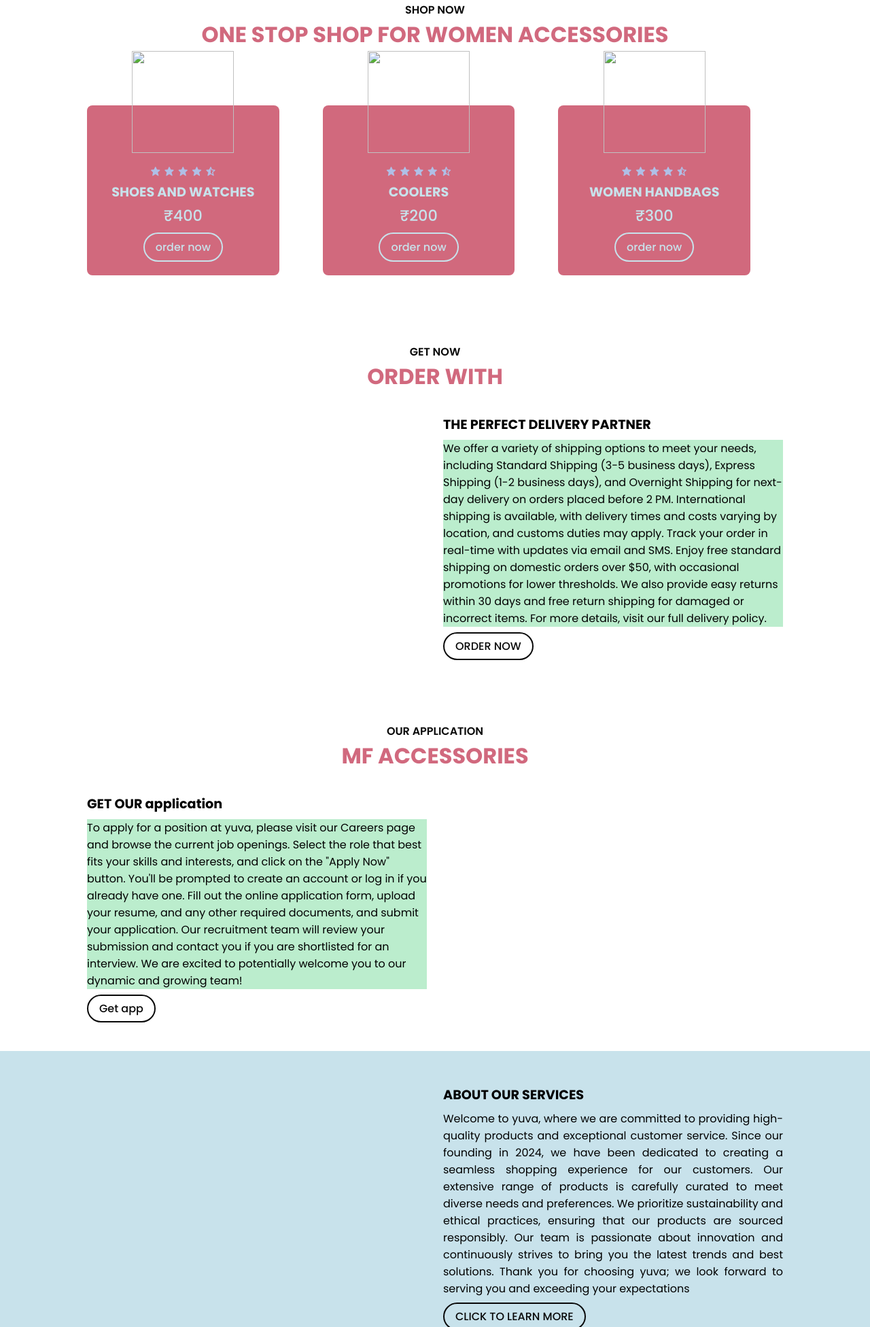
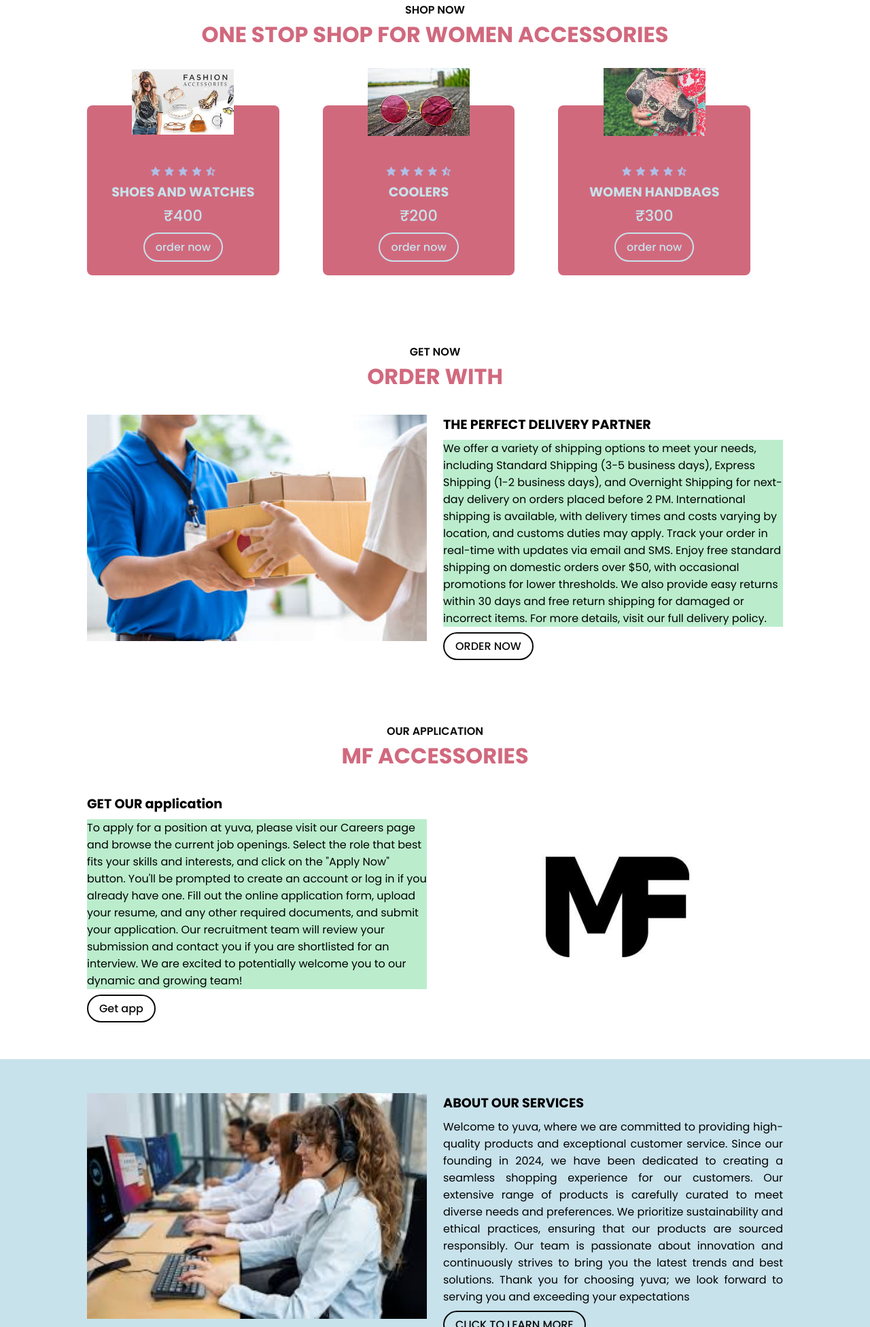
Before and after one commit to Murshida26/PRODIGY_WD_01, a plain HTML site: page index.html in a window 1280 px wide. Shown: the part 848-2800 px from the top of the page at 68% size. Drawn offline with nearby package versions, Linux system fonts and the light colour scheme.

Commit message:
Update index.html

```diff
--- a/index.html
+++ b/index.html
@@ -34,7 +34,7 @@
             <a href="#" class="btn">CLICK HERE TO JOIN</a>
         </div>
         <div class="home-img">
-            <img src="img5.jpg" alt="">
+            <img src="img/img5.jpg" alt="">
         </div>
         </section>
         <section class="shop" id ="shop">
@@ -45,7 +45,7 @@
             <div class="shop-container">
                 <div class="box">
                     <div class="box-img">
-                        <img src="img2.jpg" alt="">
+                        <img src="img/img2.jpg" alt="">
                      </div>
                      <div class="stars">
                          <i class='bx bxs-star'></i>
@@ -60,7 +60,7 @@
                     </div>
                 <div class="box">
                     <div class="box-img">
-                        <img src="img3.jpg" alt="">
+                        <img src="img/img3.jpg" alt="">
                      </div>
                      <div class="stars">
                          <i class='bx bxs-star'></i>
@@ -75,7 +75,7 @@
                     </div>
                 <div class="box">
                     <div class="box-img">
-                        <img src="img4.jpg" alt="">
+                        <img src="img/img4.jpg" alt="">
                      </div>
                      <div class="stars">
                          <i class='bx bxs-star'></i>
@@ -97,7 +97,7 @@
             </div>
             <div class="container">
                 <div class="delivery-img">
-                    <img src="imgdel.jpg" alt="">
+                    <img src="img/imgdel.jpg" alt="">
                 </div>
                 <div class="delivery-text">
                     <h2>THE PERFECT DELIVERY PARTNER</h2>
@@ -120,14 +120,14 @@
                     <a href="#" class="btn">Get app </a>
 				</div>
 				<div class="app-img">
-                    <img src="img6.jpg" alt="">
+                    <img src="img/img6.jpg" alt="">
                 </div>
 
             </div>
         </section>
 		<section class="about" id="about">
 			<div class="about-img">
-				<img src="imgserv.jpg" alt="">
+				<img src="img/imgserv.jpg" alt="">
 			</div>
 			<div class="about-text">
 					<h2>ABOUT OUR SERVICES</h2>
```
